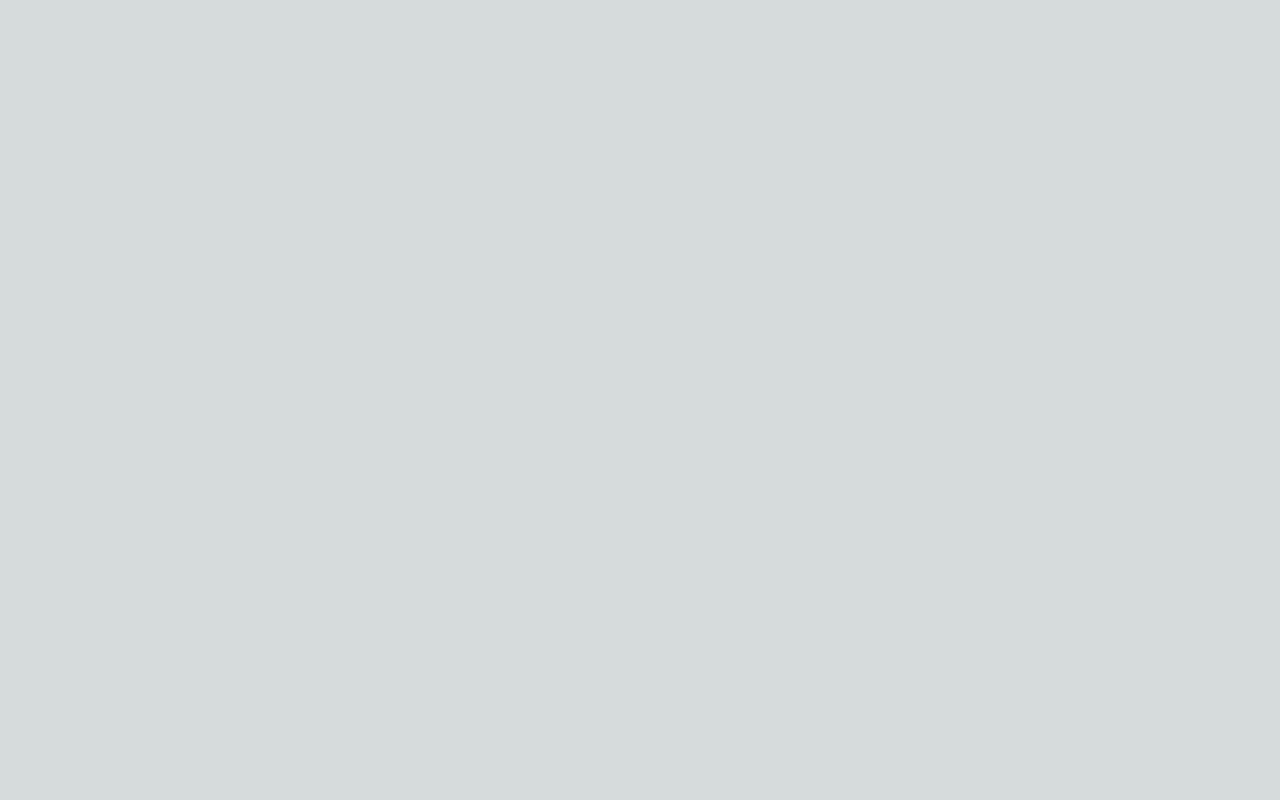
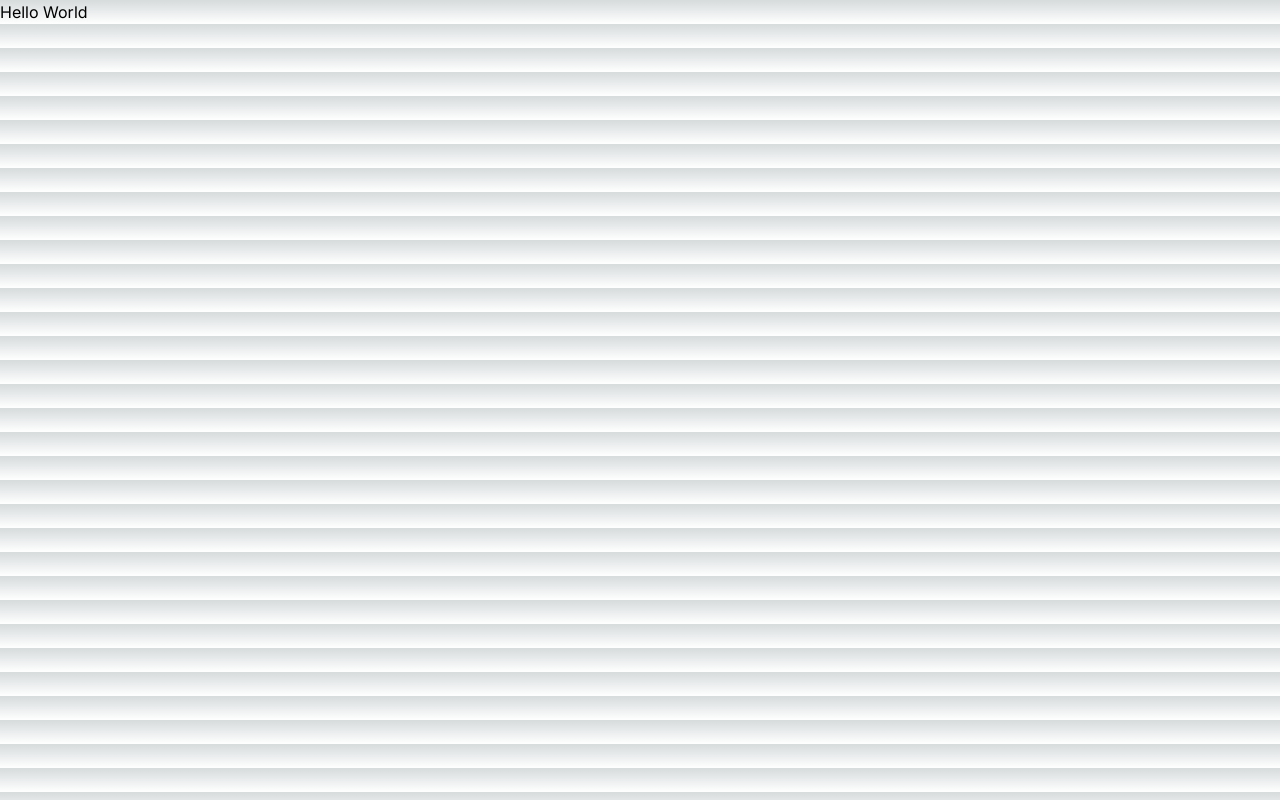
Before and after one commit to therakisback/portsite, a Next.js app: page / in a window 1280 px wide. Built offline with nearby package versions, Linux system fonts and the light colour scheme.

Commit message:
Update layout.tsx

```diff
--- a/app/layout.tsx
+++ b/app/layout.tsx
@@ -1,4 +1,8 @@
+import { Inter } from "next/font/google";
 import "./globals.css";
+
+const inter = Inter({ subsets: ["latin"] });
+
 
 export default function RootLayout({
   children,
@@ -7,6 +11,7 @@
 }) {
   return (
     <html lang="en">
+      <body className={inter.className}>{children}</body>
     </html>
   );
 }
```
